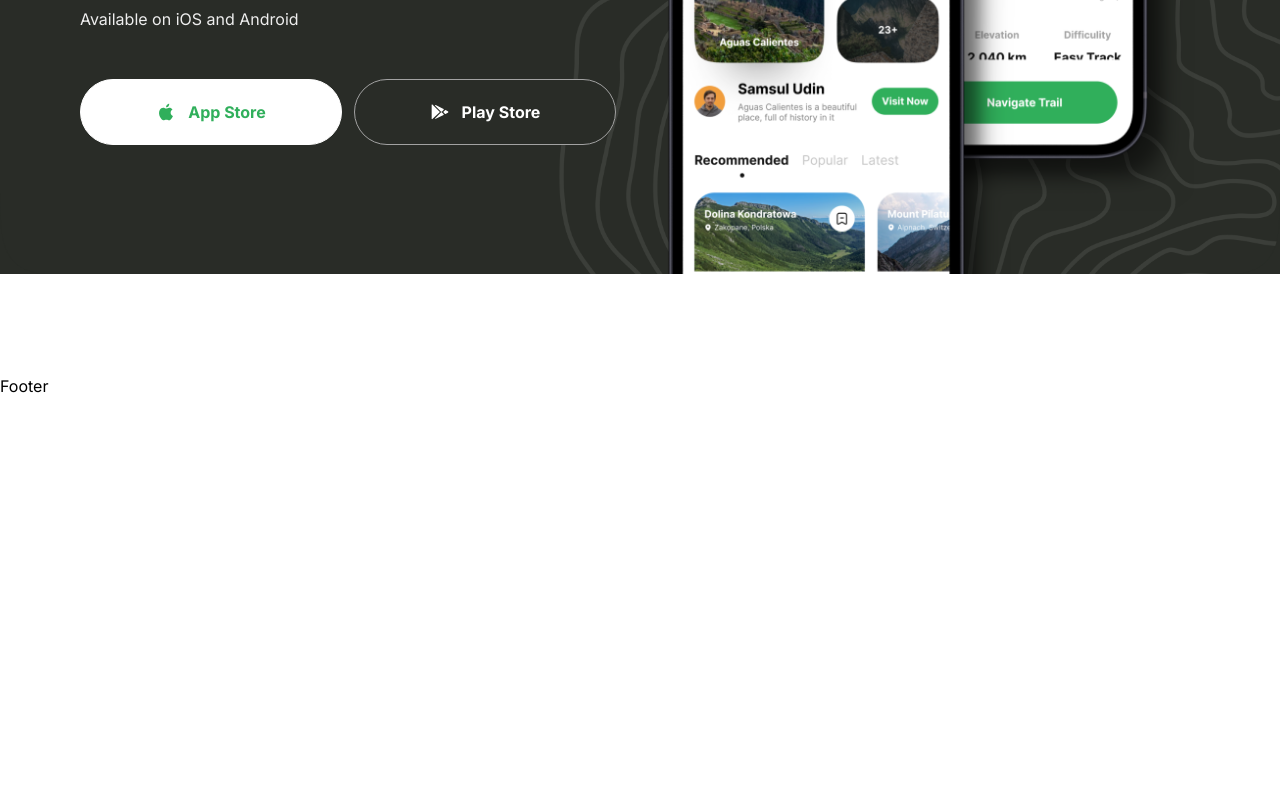
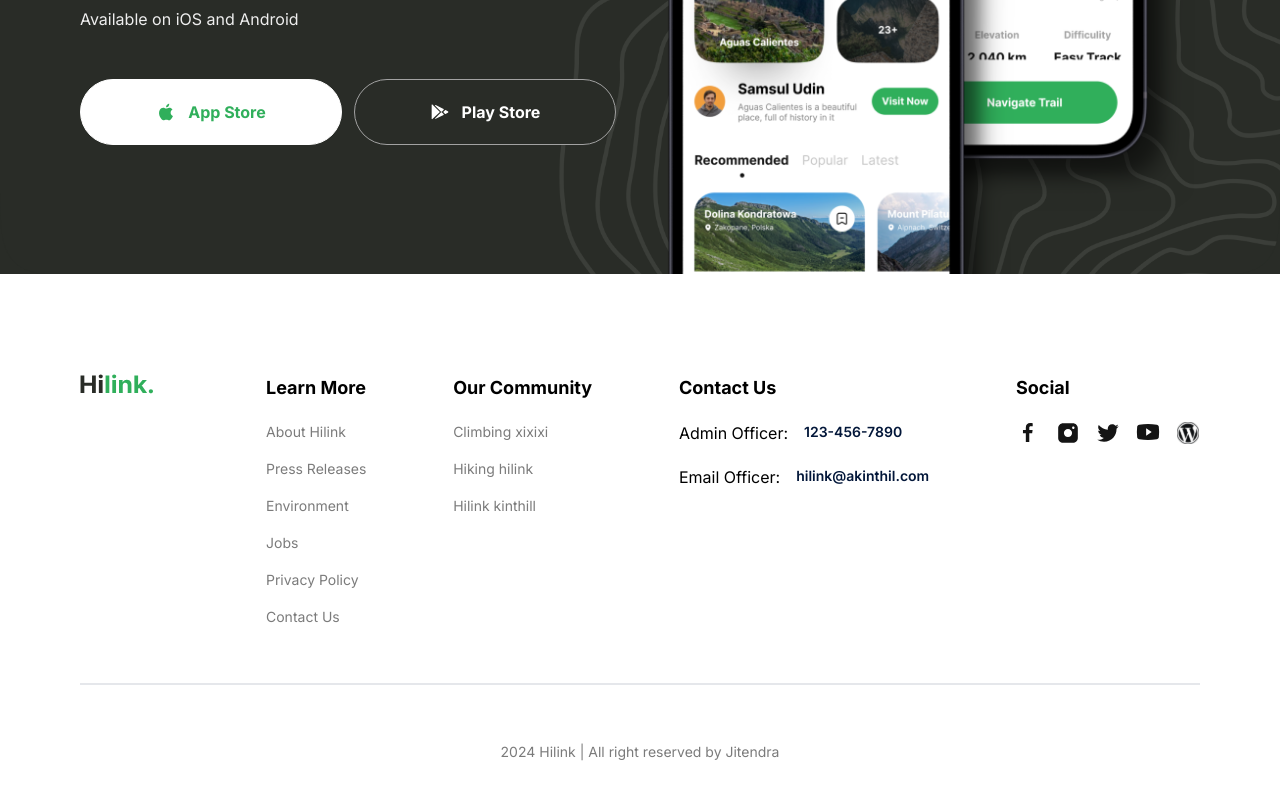
Before and after one commit to jitendrasuthar1998/travel-app-nextjs, a Next.js app: page / in a window 1280 px wide. Shown: the part 4083-4883 px from the top of the page. Before the commit the page ends 4481 px from the top, so only its background shows below. Built offline with nearby package versions, Linux system fonts and the light colour scheme.

Commit message:
completed footer section

```diff
--- a/components/Footer.tsx
+++ b/components/Footer.tsx
@@ -1,9 +1,81 @@
-import React from 'react'
+import { FOOTER_CONTACT_INFO, FOOTER_LINKS, SOCIALS } from '@/constants/intex';
+import Image from 'next/image';
+import Link from 'next/link';
+import React from 'react';
 
 const Footer = () => {
   return (
-    <div>Footer</div>
-  )
-}
+    <footer className='flexCenter mb-24'>
+      <div className='padding-container max-container flex w-full flex-col gap-14'>
+        <div className='flex flex-col items-start justify-center gap-[10%] md:flex-row'>
+          <Link href={'/'} className='mb-10'>
+            <Image src={'/hilink-logo.svg'} alt='logo' width={74} height={29} />
+          </Link>
 
-export default Footer
+          <div className='flex flex-wrap gap-10 sm:justify-between md:flex-1'>
+            {FOOTER_LINKS.map((columns) => (
+              <FooterColumn title={columns.title}>
+                <ul className='regular-14 flex flex-col gap-4 text-gray-30'>
+                  {columns.links.map((link) => (
+                    <Link href={'/'}>{link}</Link>
+                  ))}
+                </ul>
+              </FooterColumn>
+            ))}
+
+            <div className='flex flex-col gap-5'>
+              <FooterColumn title={FOOTER_CONTACT_INFO.title}>
+                {FOOTER_CONTACT_INFO.links.map((link) => (
+                  <Link
+                    href={'/'}
+                    key={link.label}
+                    className='flex gap-4 md:flex-col lg:flex-row'
+                  >
+                    <p className='whitespace-nowrap'>{link.label}:</p>
+                    <p className='medium-14 whitespace-nowrap text-blue-70'>
+                      {link.value}
+                    </p>
+                  </Link>
+                ))}
+              </FooterColumn>
+            </div>
+
+            <div className='flex flex-col gap-5'>
+              <FooterColumn title={SOCIALS.title}>
+                <ul className='regular-14 flex gap-4 text-gray-30'>
+                  {SOCIALS.links.map((link) => (
+                    <Link href={'/'} key={link}>
+                      <Image src={link} alt='logo' width={24} height={24} />
+                    </Link>
+                  ))}
+                </ul>
+              </FooterColumn>
+            </div>
+          </div>
+        </div>
+
+        <div className='border bg-gray-20' />
+
+        <p className='regular-14 w-full text-center text-gray-30'>
+          2024 Hilink | All right reserved by Jitendra
+        </p>
+      </div>
+    </footer>
+  );
+};
+
+type FooterColumnProps = {
+  title: string;
+  children: React.ReactNode;
+};
+
+const FooterColumn = ({ title, children }: FooterColumnProps) => {
+  return (
+    <div className='flex flex-col gap-5'>
+      <h4 className='bold-18 whitespace-nowrap'>{title}</h4>
+      {children}
+    </div>
+  );
+};
+
+export default Footer;
```
